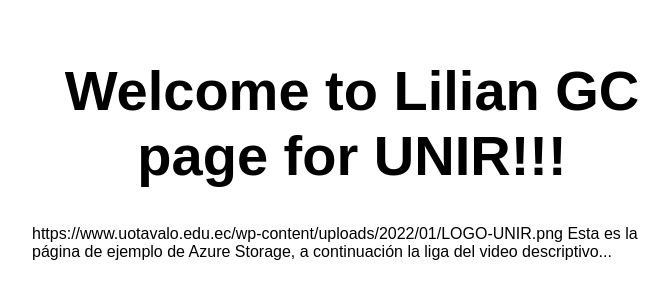
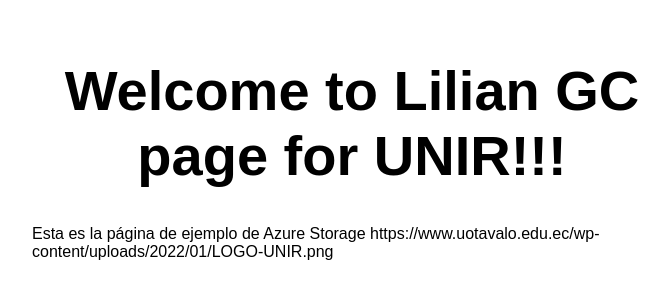
Before and after one commit to LilianYadGC/my-first-static-web-app, a website: page src/index.html in a window 1280 px wide. Shown: the whole page, without its empty margins (288-957 px from the left). Drawn offline with Linux system fonts and the light colour scheme.

Commit message:
Update index.html

```diff
--- a/src/index.html
+++ b/src/index.html
@@ -11,8 +11,8 @@
 <body>
   <main>
     <h1>Welcome to Lilian GC page for UNIR!!!</h1>
-        <url>https://www.uotavalo.edu.ec/wp-content/uploads/2022/01/LOGO-UNIR.png</url>
-        Esta es la página de ejemplo de Azure Storage, a continuación la liga del video descriptivo...
+    Esta es la página de ejemplo de Azure Storage
+    <url>https://www.uotavalo.edu.ec/wp-content/uploads/2022/01/LOGO-UNIR.png</url>
   </main>
 </body>
 
```
